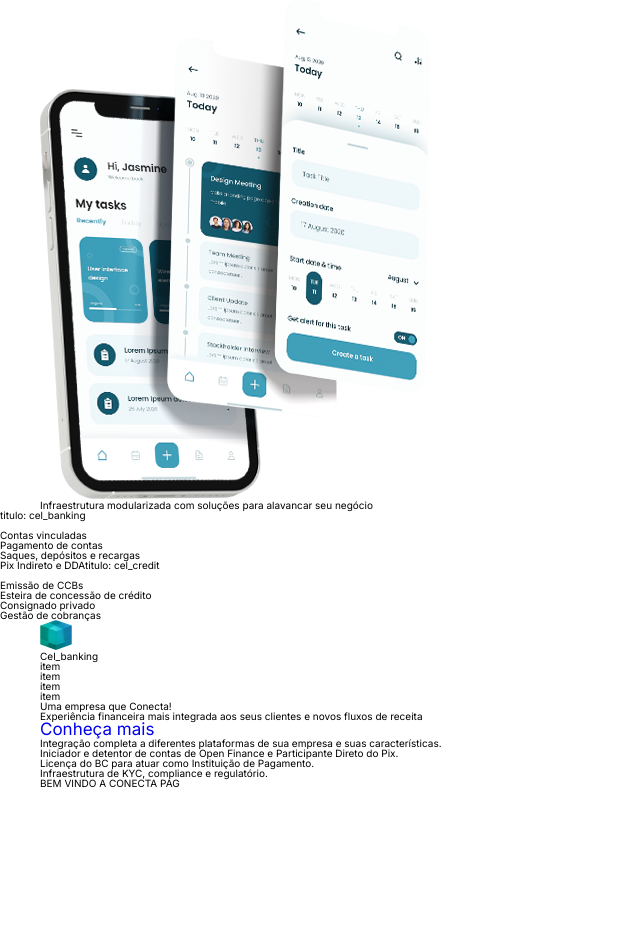
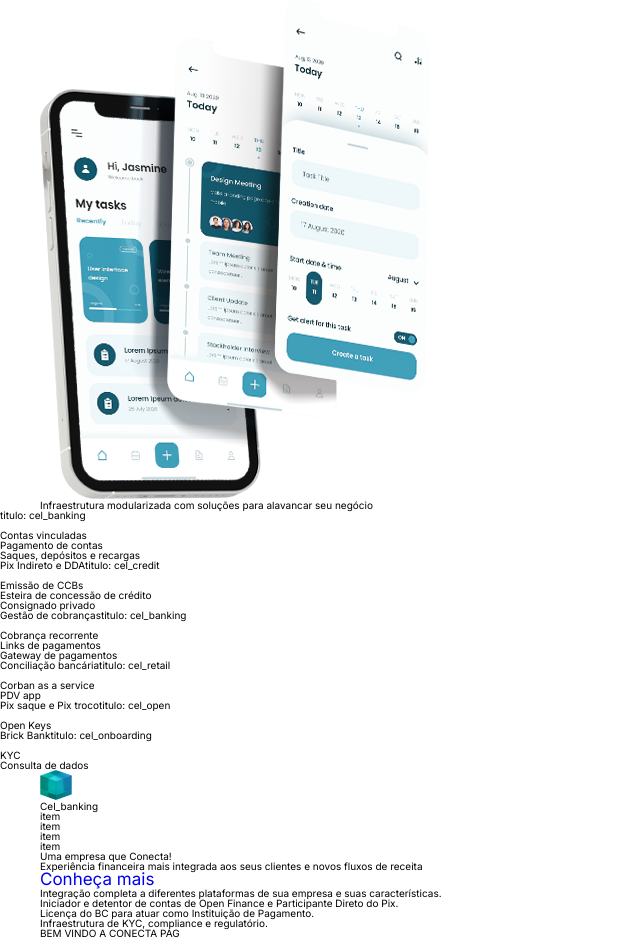
Before and after one commit to rodrigo7584/conectapag, a PHP site: page / in a window 1280 px wide. Shown: the part 613-1552 px from the top of the page, without its empty margins (0-640 px from the left). Before the commit the page ends 1401 px from the top, so only its background shows below. Run offline with PHP 8.4, Linux system fonts and the light colour scheme.

Commit message:
25/01/2024

```diff
--- a/index.php
+++ b/index.php
@@ -56,6 +56,37 @@
           "Esteira de concessão de crédito",
           "Consignado privado",
           "Gestão de cobranças"
+        ]
+      ],
+      "block3" => [
+        "title" => "cel_banking",
+        "listItems" => [
+          "Cobrança recorrente",
+          "Links de pagamentos",
+          "Gateway de pagamentos",
+          "Conciliação bancária"
+        ]
+      ],
+      "block4" => [
+        "title" => "cel_retail",
+        "listItems" => [
+          "Corban as a service",
+          "PDV app",
+          "Pix saque e Pix troco",
+        ]
+      ],
+      "block5" => [
+        "title" => "cel_open",
+        "listItems" => [
+          "Open Keys",
+          "Brick Bank",
+        ]
+      ],
+      "block6" => [
+        "title" => "cel_onboarding",
+        "listItems" => [
+          "KYC",
+          "Consulta de dados",
         ]
       ],
     ];
```
